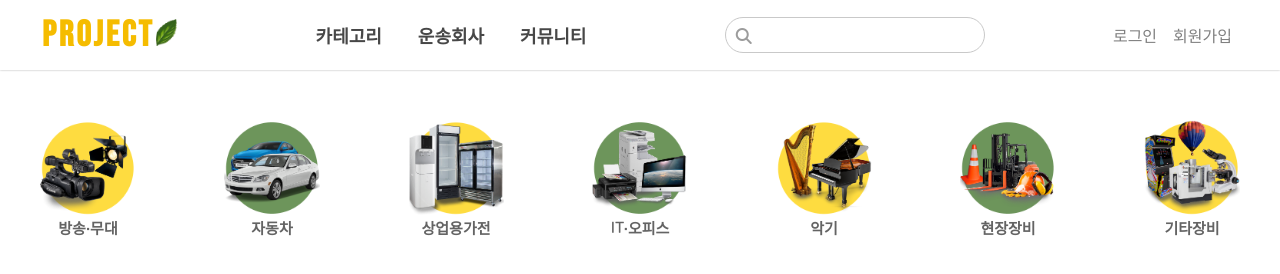
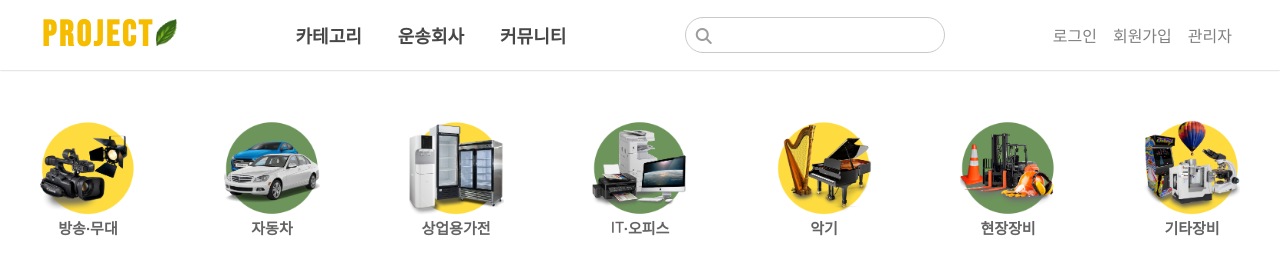
Before and after one commit to Yoonjaeee/project, a plain HTML site: page index.html in a window 1280 px wide. Drawn offline with Linux system fonts and the light colour scheme.

Commit message:
Add files via upload

```diff
--- a/index.html
+++ b/index.html
@@ -36,6 +36,7 @@
             <div class="sign">
                 <a href="">로그인</a>
                 <a href="">회원가입</a>
+                <a href="">관리자</a>
             </div>
         </nav>
     </header>
```
